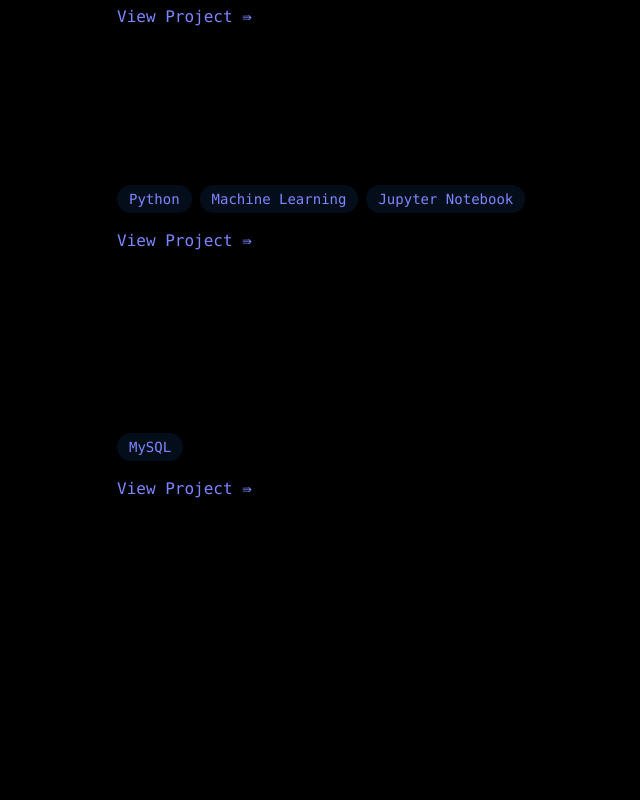
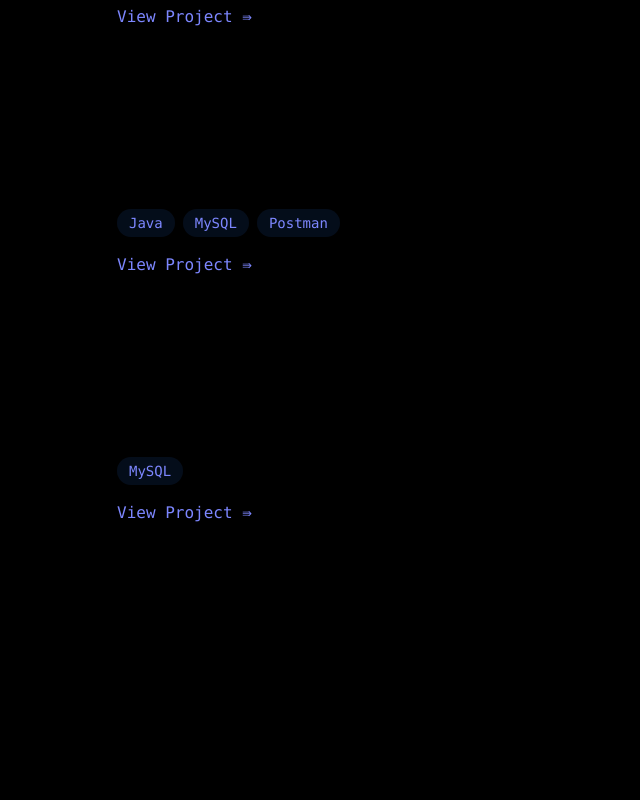
Before and after one commit to Kareem42/my-portfolio, a React (Vite) app: page / in a window 1280 px wide. Shown: the part 2960-3760 px from the top of the page, without its empty margins (51-691 px from the left). Built offline with nearby package versions, Linux system fonts and the light colour scheme.

Commit message:
removed education and added new project

```diff
--- a/src/components/section/History.jsx
+++ b/src/components/section/History.jsx
@@ -4,7 +4,7 @@ import {
   VerticalTimelineElement,
 } from "react-vertical-timeline-component";
 import "react-vertical-timeline-component/style.min.css";
-import { FaBriefcase, FaSchool } from "react-icons/fa";
+import { FaBriefcase } from "react-icons/fa";
 
 export const History = () => {
   return (
@@ -15,7 +15,7 @@ export const History = () => {
       <RevealOnScroll>
         <div className="max-w-3xl mx-auto px-4">
           <h2 className="text-3xl font-mono font-bold mb-8 bg-gradient-to-r from-blue-500 to-purple-400 bg-clip-text text-transparent text-center">
-            Work & Education
+            Work History
           </h2>
         </div>
 
@@ -125,29 +125,6 @@ export const History = () => {
             </p>
           </VerticalTimelineElement>
         </VerticalTimeline>
-
-        <VerticalTimeline>
-          <VerticalTimelineElement
-            className="font-mono vertical-timeline-element--educcation w-full h-auto relative z-0 rounded-lg transition-all duration-300 hover:scale-110"
-            contentStyle={{ background: "rgb(0, 0, 0)", color: "#fff" }}
-            contentArrowStyle={{ borderRight: "7px solid rgb(97,71,185)" }}
-            date="2015-2016"
-            iconStyle={{ background: "rgb(97,71,185)" }}
-            icon={<FaSchool />}
-            position="left"
-          >
-            <h3 className="vertical-timeline-element-title font-bold font-mono">
-              South Louisiana Community College
-            </h3>
-            <h4 className="vertical-timeline-element-subtitle font-mono">
-              Lafayette, LA
-            </h4>
-            <h4 className="vertical-timeline-element-subtitle font-mono">
-              <strong>ASS in Information Technology</strong>
-            </h4>
-            <p className="font-mono"></p>
-          </VerticalTimelineElement>
-        </VerticalTimeline>
       </RevealOnScroll>
     </section>
   );
--- a/src/components/section/Projects.jsx
+++ b/src/components/section/Projects.jsx
@@ -89,16 +89,17 @@ export const Projects = () => {
             <div className="p-6 rounded-xl border border-white/10 hover:-translate-y-1 hover:border-blue-500/30 hover:shado-[0_2px_8px_rgba(59,130,246,0.2)] transition-all">
               <h3 className="text-xl font-bold mb-2 font-mono">
                 {" "}
-                Pokemon Starter
+                Banking Application
               </h3>
               <p className="font-mono">
-                A machine learning training model that will assist new trainers
-                to select a starter Pokemon based on Type and Total Stats.
+                Created a secured banking application that would allow customers
+                to view their balance in real-time, deposit and withdraw funds
+                and solving customer problems related to slow transaction
+                processing and lack of transparent financial reporting.
               </p>
 
               <div className="flex flex-wrap gap-2 mb-4 font-mono">
-                {["Python", "Machine Learning", "Jupyter Notebook"].map(
-                  (tech, key) => (
+                {["Java", "MySQL", "Postman"].map((tech, key) => (
                   <span
                     key={key}
                     className="font-mono bg-blue-500/10 text-indigo-400 py-1 px-3 rounded-full text-sm hover:bg-blue-500/20
@@ -106,13 +107,12 @@ export const Projects = () => {
                   >
                     {tech}
                   </span>
-                  )
-                )}
+                ))}
               </div>
 
               <div className="flex justify-between items-center">
                 <a
-                  href="https://github.com/Kareem42/python-projects/blob/main/StartingPokemonDecisionTree.ipynb"
+                  href="https://github.com/Kareem42/BankingApp"
                   className="text-indigo-400 font-mono hover:underline transition-colors"
                 >
                   View Project ⇛{" "}
```
Lines whose indentation alone changed are shown as unchanged.
